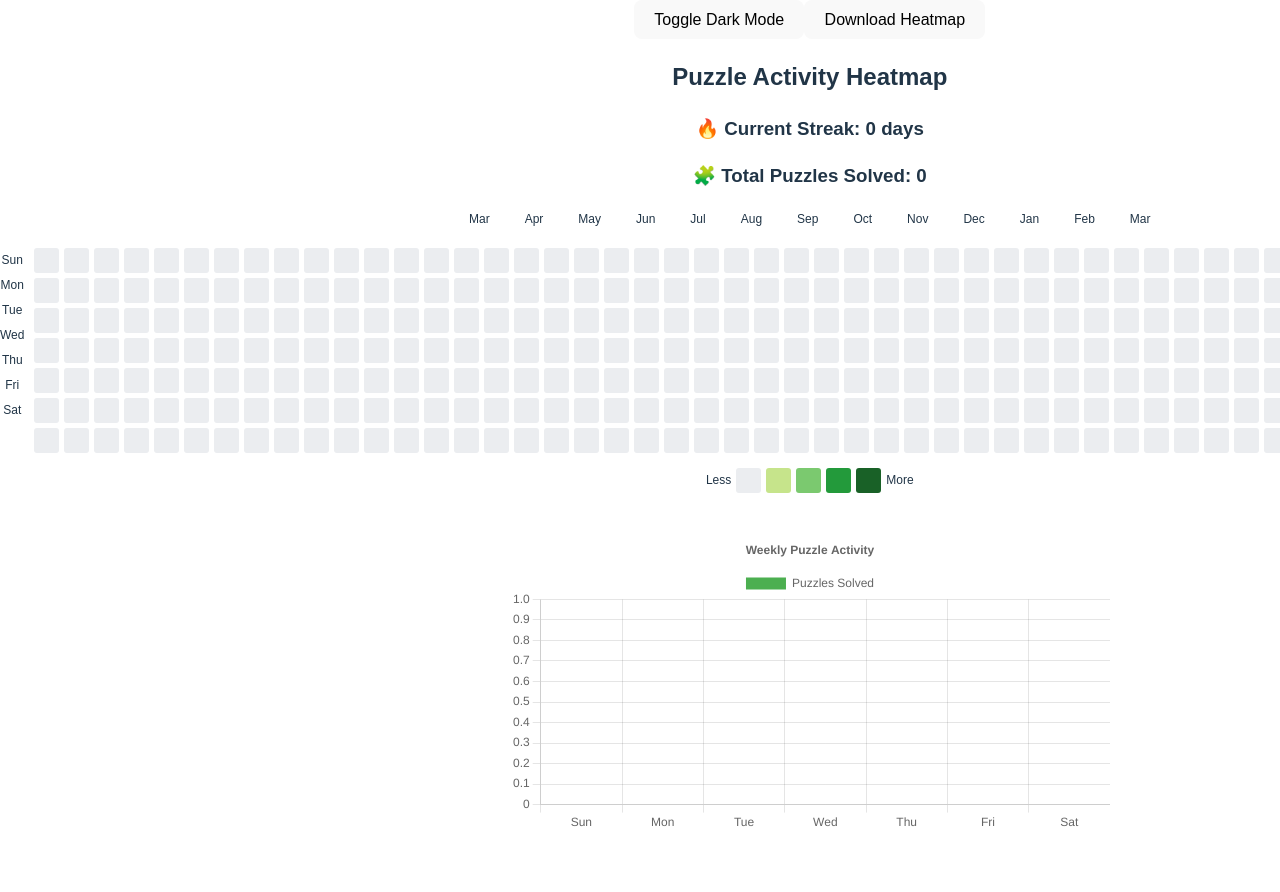
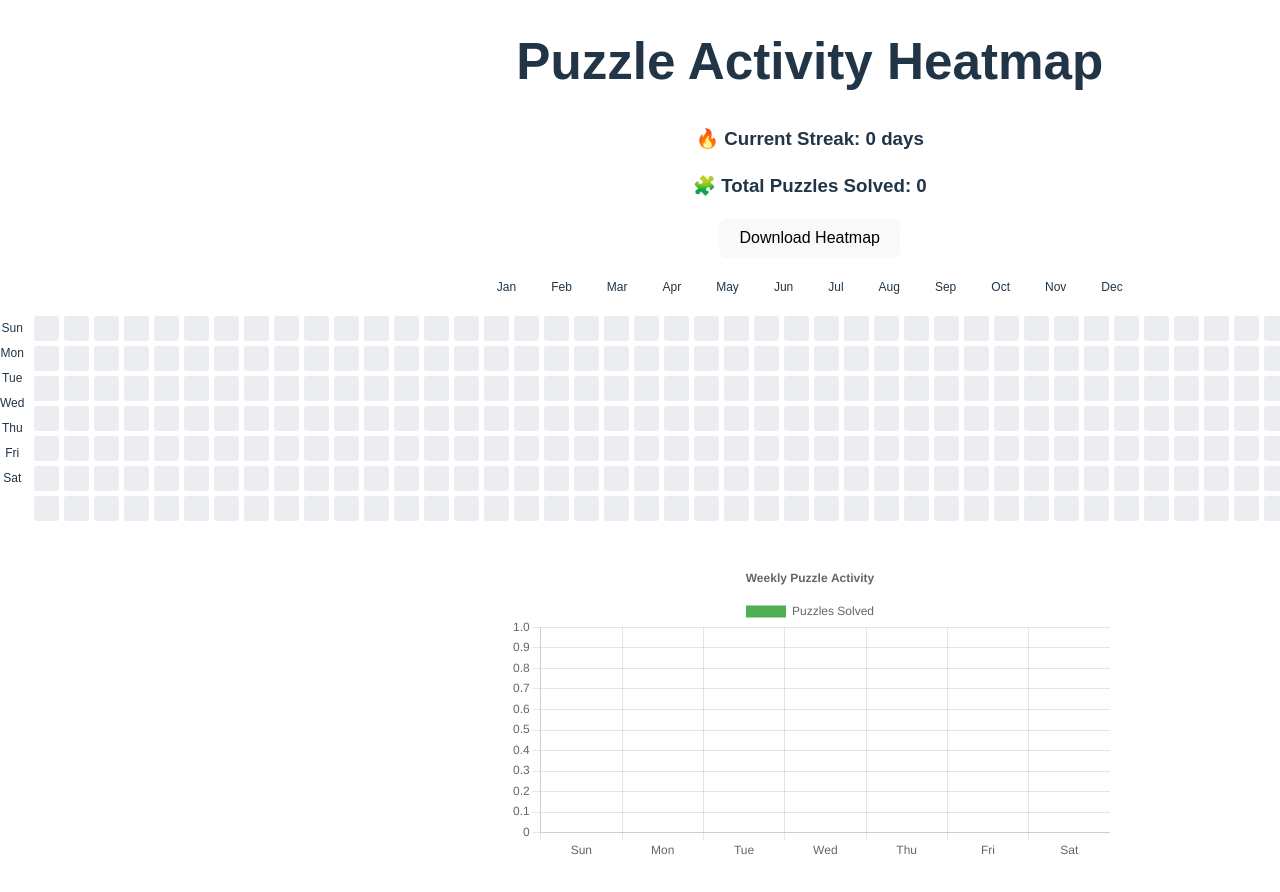
Before and after one commit to Samuel33193/puzzle-activity-heatmap, a React (Vite) app: page / in a window 1280 px wide. Shown: the top 892 px of the page. Built offline with nearby package versions, Linux system fonts and the light colour scheme.

Commit message:
Fix months and days display

```diff
--- a/src/App.jsx
+++ b/src/App.jsx
@@ -5,25 +5,22 @@ import Dashboard from "./Dashboard.jsx";
 
 function App() {
 
-  const savedData = JSON.parse(localStorage.getItem("activity")) || Array(365).fill(0);
+  const savedData =
+    JSON.parse(localStorage.getItem("activity")) || Array(365).fill(0);
+
   const [activity, setActivity] = useState(savedData);
-
-  const [darkMode, setDarkMode] = useState(false);
 
   const heatmapRef = useRef(null);
 
   const startDate = new Date();
   startDate.setDate(startDate.getDate() - 364);
-
   const startDay = startDate.getDay();
 
   const handleClick = (index) => {
-
     const newActivity = [...activity];
     newActivity[index] = (newActivity[index] + 1) % 5;
 
     setActivity(newActivity);
-
     localStorage.setItem("activity", JSON.stringify(newActivity));
   };
 
@@ -37,7 +34,6 @@ function App() {
   };
 
   let streak = 0;
-
   for (let i = activity.length - 1; i >= 0; i--) {
     if (activity[i] > 0) streak++;
     else break;
@@ -46,37 +42,24 @@ function App() {
   const totalPuzzles = activity.reduce((sum, val) => sum + val, 0);
 
   const days = ["Sun","Mon","Tue","Wed","Thu","Fri","Sat"];
-
-  const months = [];
-  const current = new Date(startDate);
-
-  for (let i = 0; i < 365; i += 30) {
-    months.push(
-      current.toLocaleString("default", { month: "short" })
-    );
-    current.setMonth(current.getMonth() + 1);
-  }
+  const months = [
+    "Jan","Feb","Mar","Apr","May","Jun",
+    "Jul","Aug","Sep","Oct","Nov","Dec"
+  ];
 
   return (
-    <div className={darkMode ? "dark" : ""}>
+    <div>
 
-      <div className="top-buttons">
-        <button onClick={() => setDarkMode(!darkMode)}>
-          Toggle Dark Mode
-        </button>
-
-        <button onClick={downloadImage}>
-          Download Heatmap
-        </button>
-      </div>
-
-      <h2>Puzzle Activity Heatmap</h2>
+      <h1>Puzzle Activity Heatmap</h1>
 
       <h3>🔥 Current Streak: {streak} days</h3>
       <h3>🧩 Total Puzzles Solved: {totalPuzzles}</h3>
 
+      <button onClick={downloadImage}>Download Heatmap</button>
+
       <div ref={heatmapRef}>
 
+        {/* Months */}
         <div className="months">
           {months.map((m, i) => (
             <span key={i}>{m}</span>
@@ -85,22 +68,23 @@ function App() {
 
         <div className="heatmap-wrapper">
 
+          {/* Days */}
           <div className="days">
-            {days.map((day, i) => (
-              <span key={i}>{day}</span>
+            {days.map((d, i) => (
+              <span key={i}>{d}</span>
             ))}
           </div>
 
+          {/* Heatmap */}
           <div className="heatmap-container">
 
             <div className="heatmap">
 
               {Array.from({ length: startDay }).map((_, i) => (
-                <div key={"empty"+i} className="cell"></div>
+                <div key={"empty" + i} className="cell"></div>
               ))}
 
               {activity.map((level, index) => {
-
                 const date = new Date(startDate);
                 date.setDate(startDate.getDate() + index);
 
@@ -120,16 +104,6 @@ function App() {
 
         </div>
 
-        <div className="legend">
-          <span>Less</span>
-          <div className="cell"></div>
-          <div className="cell level1"></div>
-          <div className="cell level2"></div>
-          <div className="cell level3"></div>
-          <div className="cell level4"></div>
-          <span>More</span>
-        </div>
-
       </div>
 
       <Dashboard activity={activity} />
```
